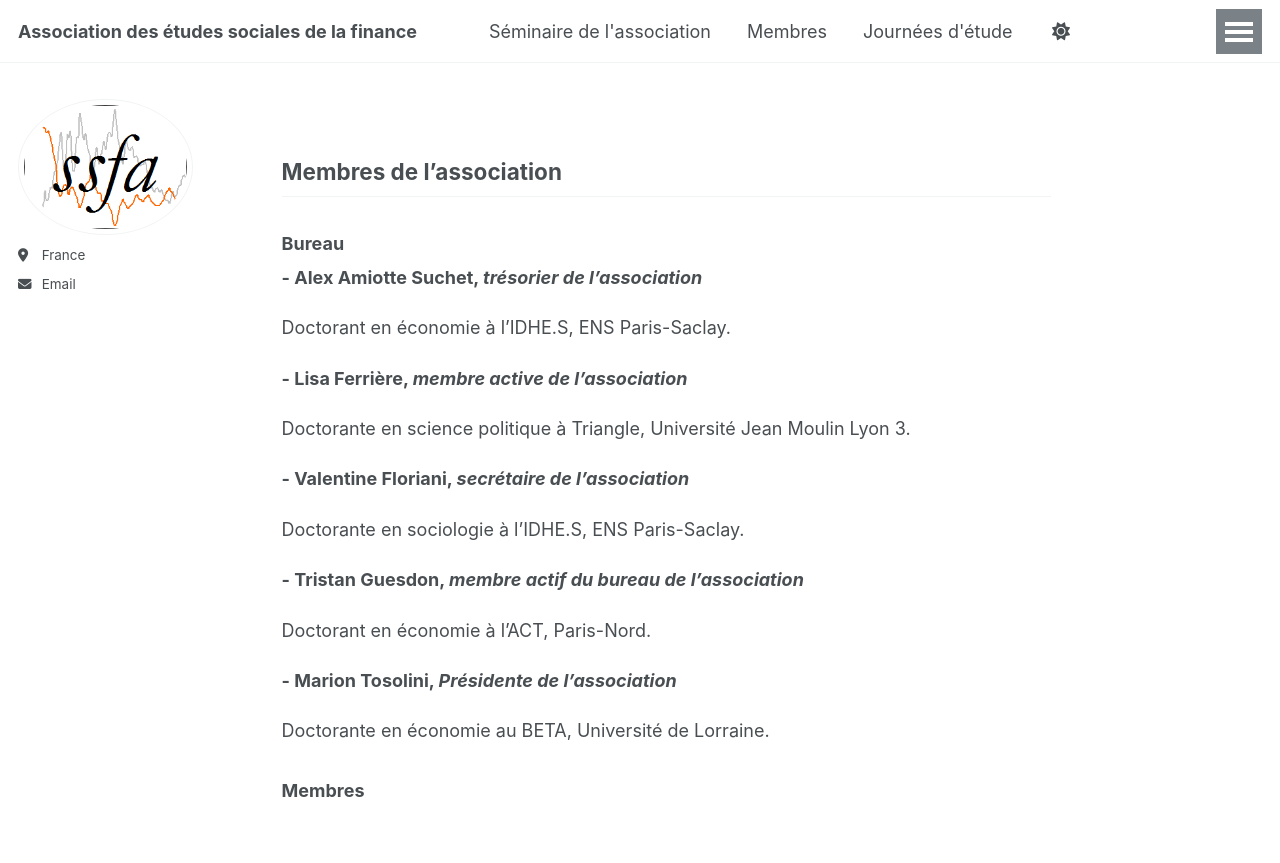
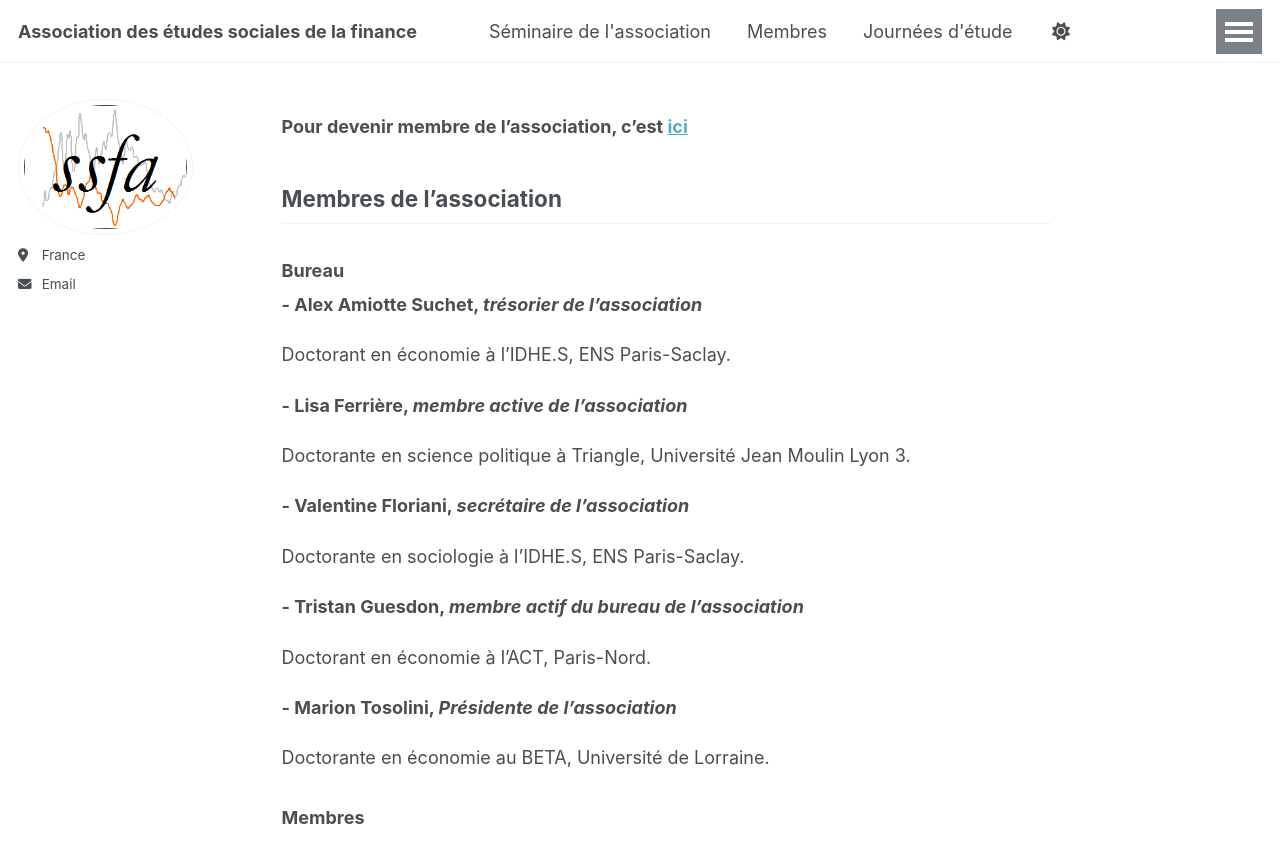
Before and after one commit to ssfa-aesf/ssfa-aesf.github.io, a Jekyll site: the page built from _pages/membres.md, in a window 1280 px wide and 1027 px high. Shown: the top 863 px of the window. Built offline with Jekyll 4.4.1, drawn with Linux system fonts in a browser that asks for light colours.

Commit message:
Update membres.md

```diff
--- a/_pages/membres.md
+++ b/_pages/membres.md
@@ -4,6 +4,8 @@ permalink: /membres/
 author_profile: true
 
 ---
+**Pour devenir membre de l'association, c'est [ici](/adhesion/)**
+
 ## Membres de l'association
 
 ### Bureau
```
